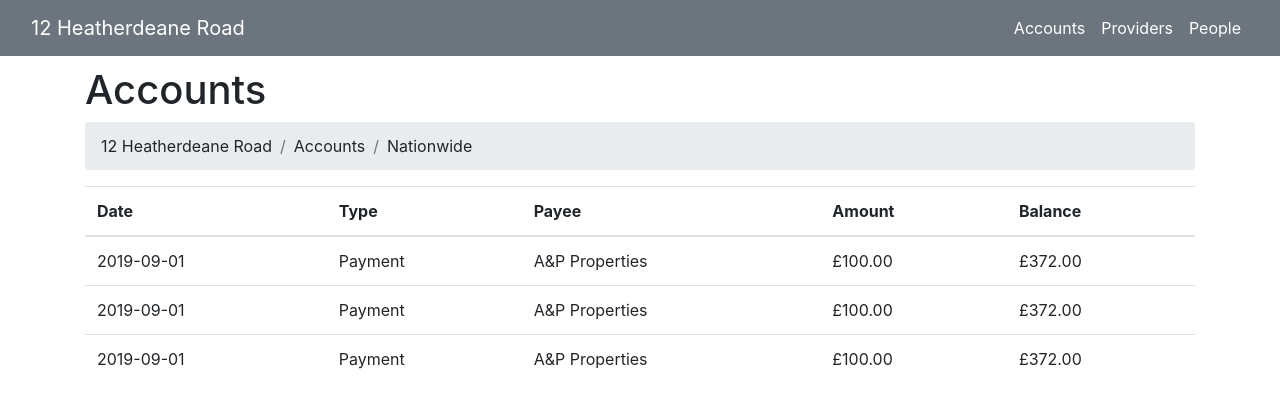
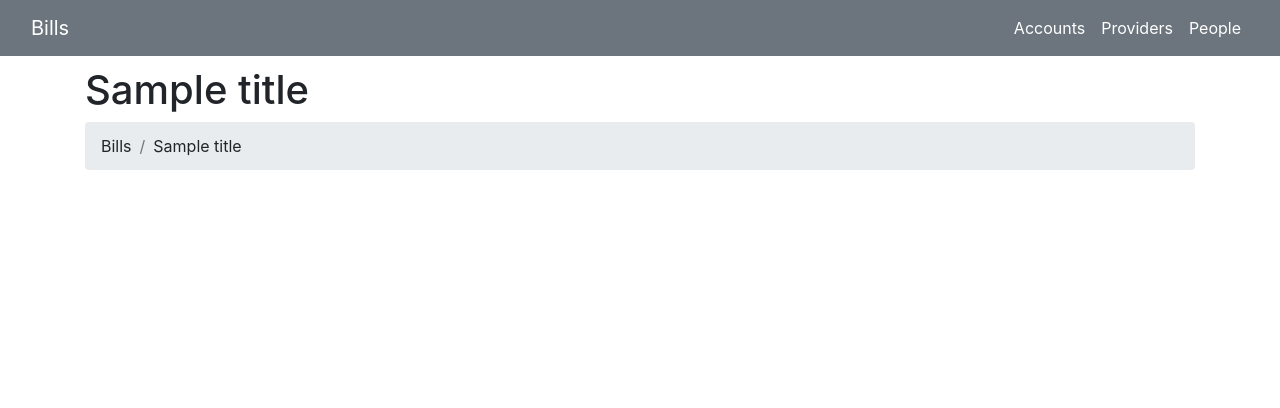
Before and after one commit to trickeydan/biller, a Flask app: template www/templates/base.html in a window 1280 px wide. Shown: the top 408 px of the page. Run offline with Flask 2, Linux system fonts and the light colour scheme; the template is opened without the code that fills it: most values are stand-ins (such as "Sample title", 1, 10 or a date in 2020); some libraries are stand-ins or nearby versions.

Commit message:
Flask templates now render, added 404 base and home. Also a config file

```diff
--- /dev/null
+++ b/www/config.example.py
@@ -0,0 +1,6 @@
+
+config = {}
+
+config["VIEW_CONFIG"] = {}
+
+config["VIEW_CONFIG"]["SITE_TITLE"] = "Bills"
--- /dev/null
+++ b/www/templates/404.html
@@ -0,0 +1,5 @@
+{% extends 'base.html' %}
+
+{% block content %}
+<p>That page could not be found. :(</p>
+{% endblock %}
--- a/www/templates/base.html
+++ b/www/templates/base.html
@@ -4,14 +4,14 @@
 <head>
     <meta charset="utf-8">
     <meta name="viewport" content="width=device-width, initial-scale=1.0, shrink-to-fit=no">
-    <title>12 HDR</title>
+    <title>{{ title }} | {{ VIEW_CONFIG["SITE_TITLE"] }}</title>
     <link rel="stylesheet" href="https://cdnjs.cloudflare.com/ajax/libs/twitter-bootstrap/4.1.3/css/bootstrap.min.css">
     <link rel="stylesheet" href="assets/css/styles.css">
 </head>
 
 <body>
     <nav class="navbar navbar-dark navbar-expand-md bg-secondary">
-        <div class="container-fluid"><a class="navbar-brand" href="#">12 Heatherdeane Road</a><button class="navbar-toggler" data-toggle="collapse" data-target="#navcol-1"><span class="sr-only">Toggle navigation</span><span class="navbar-toggler-icon"></span></button>
+        <div class="container-fluid"><a class="navbar-brand" href="/">{{ VIEW_CONFIG["SITE_TITLE"] }}</a><button class="navbar-toggler" data-toggle="collapse" data-target="#navcol-1"><span class="sr-only">Toggle navigation</span><span class="navbar-toggler-icon"></span></button>
             <div class="collapse navbar-collapse"
                 id="navcol-1">
                 <ul class="nav navbar-nav ml-auto">
@@ -24,48 +24,12 @@
     </nav>
     <main style="padding-top: 10px;">
         <div class="container">
-            <h1>Accounts</h1>
+            <h1>{{ title }}</h1>
             <ol class="breadcrumb">
-                <li class="breadcrumb-item"><a><span>12 Heatherdeane Road</span></a></li>
-                <li class="breadcrumb-item"><a><span>Accounts</span></a></li>
-                <li class="breadcrumb-item"><a><span>Nationwide</span></a></li>
+                <li class="breadcrumb-item"><a><span>{{ VIEW_CONFIG["SITE_TITLE"] }}</span></a></li>
+                <li class="breadcrumb-item"><a><span>{{ title }}</span></a></li>
             </ol>
-            <div class="table-responsive">
-                <table class="table">
-                    <thead>
-                        <tr>
-                            <th>Date</th>
-                            <th>Type</th>
-                            <th>Payee</th>
-                            <th>Amount</th>
-                            <th>Balance</th>
-                        </tr>
-                    </thead>
-                    <tbody>
-                        <tr>
-                            <td>2019-09-01</td>
-                            <td>Payment</td>
-                            <td>A&amp;P Properties</td>
-                            <td>£100.00</td>
-                            <td>£372.00</td>
-                        </tr>
-                        <tr>
-                            <td>2019-09-01</td>
-                            <td>Payment</td>
-                            <td>A&amp;P Properties</td>
-                            <td>£100.00</td>
-                            <td>£372.00</td>
-                        </tr>
-                        <tr>
-                            <td>2019-09-01</td>
-                            <td>Payment</td>
-                            <td>A&amp;P Properties</td>
-                            <td>£100.00</td>
-                            <td>£372.00</td>
-                        </tr>
-                    </tbody>
-                </table>
-            </div>
+            {% block content %}{% endblock %}
         </div>
     </main>
     <script src="https://cdnjs.cloudflare.com/ajax/libs/jquery/3.3.1/jquery.min.js"></script>
--- a/www/templates/index.html
+++ b/www/templates/index.html
@@ -0,0 +1,5 @@
+{% extends 'base.html' %}
+
+{% block content %}
+<p>This site contains info about bills. It is currently a work in progress.</p>
+{% endblock %}
--- a/www/views.py
+++ b/www/views.py
@@ -4,4 +4,8 @@ from flask import render_template
 
 @app.route('/')
 def index():
-    return render_template("index.html")
+    return render_template("index.html", title="Home")
+
+@app.errorhandler(404)
+def page_not_found(e):
+    return render_template('404.html', title="Error 404: Page not found"), 404
```
Also changed, not shown: www/__init__.py (+8 -0 lines), www/templates/table.html (added, +40 -0 lines), 1 other file.
